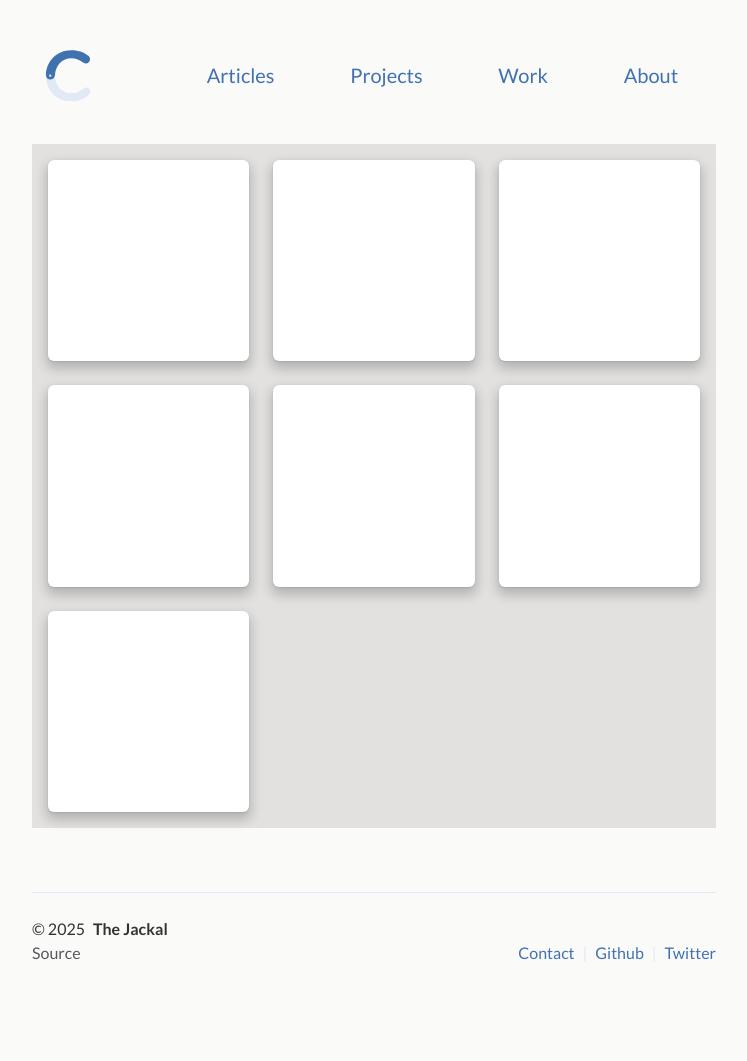
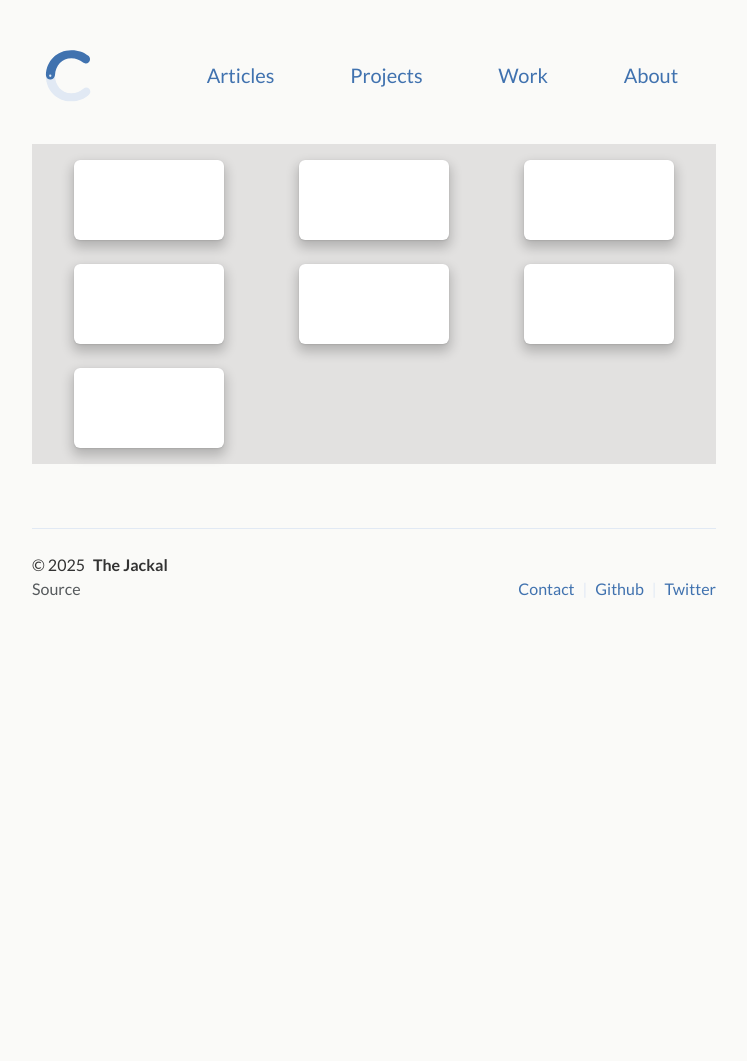
Before and after one commit to blogmega/blog1, a Jekyll site: the page built from index.html, in a window 1280 px wide. Shown: the whole page, without its empty margins (266-1013 px from the left). Built offline with Jekyll 4.4.1, drawn with Linux system fonts in a browser that asks for light colours; after the commit the page ends 900 px from its top, so only the background shows below that.

Commit message:
Update postcard.html

```diff
--- a/_includes/postcard.html
+++ b/_includes/postcard.html
@@ -1,3 +1,3 @@
  <div class="card"><div class="lazy" data-bg="lazy.jpg" data-bg-hidpi="lazy@2x.jpg"></div></div> <div class="card"><div class="lazy" data-bg="lazy.jpg" data-bg-hidpi="lazy@2x.jpg"></div></div> <div class="card"><div class="lazy" data-bg="lazy.jpg" data-bg-hidpi="lazy@2x.jpg"></div></div> <div class="card"><div class="lazy" data-bg="lazy.jpg" data-bg-hidpi="lazy@2x.jpg"></div></div> <div class="card"><div class="lazy" data-bg="lazy.jpg" data-bg-hidpi="lazy@2x.jpg"></div></div> <div class="card"><div class="lazy" data-bg="lazy.jpg" data-bg-hidpi="lazy@2x.jpg"></div></div> <div class="card"><div class="lazy" data-bg="lazy.jpg" data-bg-hidpi="lazy@2x.jpg"></div></div>
-<style>.box-card { padding: 1rem; display: grid; gap: 1.5rem; grid-template-columns: repeat(auto-fit, minmax(200px, 1fr)); background: #e2e1e0; font-family: system-ui, sans-serif; box-sizing: border-box;}.card { width: 100%; aspect-ratio: 1 / 1; background: #fff; border-radius: 6px; text-align: center; display: flex; align-items: center; justify-content: center; font-size: 2rem; box-shadow: 0 0 1px #0000001a, 0 1px 2px #00000014, 0 6px 12px 2px #0003; transition: transform 0.2s ease, box-shadow 0.2s ease;}.card:hover { transform: translateY(-4px); box-shadow: 0 4px 8px #00000026, 0 6px 20px #00000030;}.lazy { width: 150px; height: 80px; background-size: cover; background-position: center;}
+<style>.box-card { padding: 1rem; display: grid; gap: 1.5rem; grid-template-columns: repeat(auto-fit, minmax(150px, 1fr)); background: #e2e1e0; font-family: system-ui, sans-serif; box-sizing: border-box; justify-items: center;}.card { width: 150px; height: 80px; background: #fff; border-radius: 6px; text-align: center; display: flex; align-items: center; justify-content: center; box-shadow: 0 0 1px #0000001a, 0 1px 2px #00000014, 0 6px 12px 2px #0003; transition: transform 0.2s ease, box-shadow 0.2s ease;}.card:hover { transform: translateY(-4px); box-shadow: 0 4px 8px #00000026, 0 6px 20px #00000030;}.lazy { width: 150px; height: 80px; background-size: cover; background-position: center; border-radius: 6px;}
 </style>
```
